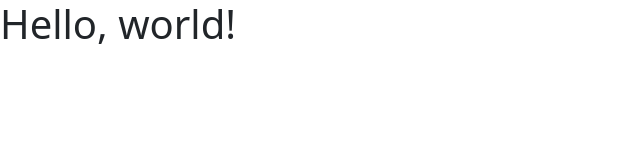
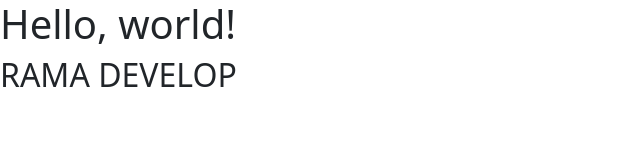
Before and after one commit to ToniDIW/Test_DIW_Pages, a plain HTML site: page index.html in a window 1280 px wide. Shown: the whole page, without its empty margins (0-640 px from the left). Drawn offline with nearby package versions, Linux system fonts and the light colour scheme.

Commit message:
First commit branch develop.

```diff
--- a/index.html
+++ b/index.html
@@ -12,6 +12,7 @@
 
 <body>
     <h1>Hello, world!</h1>
+    <h2>RAMA DEVELOP</h2>
     <script src="https://cdn.jsdelivr.net/npm/bootstrap@5.3.0-alpha1/dist/js/bootstrap.bundle.min.js"
         integrity="sha384-w76AqPfDkMBDXo30jS1Sgez6pr3x5MlQ1ZAGC+nuZB+EYdgRZgiwxhTBTkF7CXvN"
         crossorigin="anonymous"></script>
```
